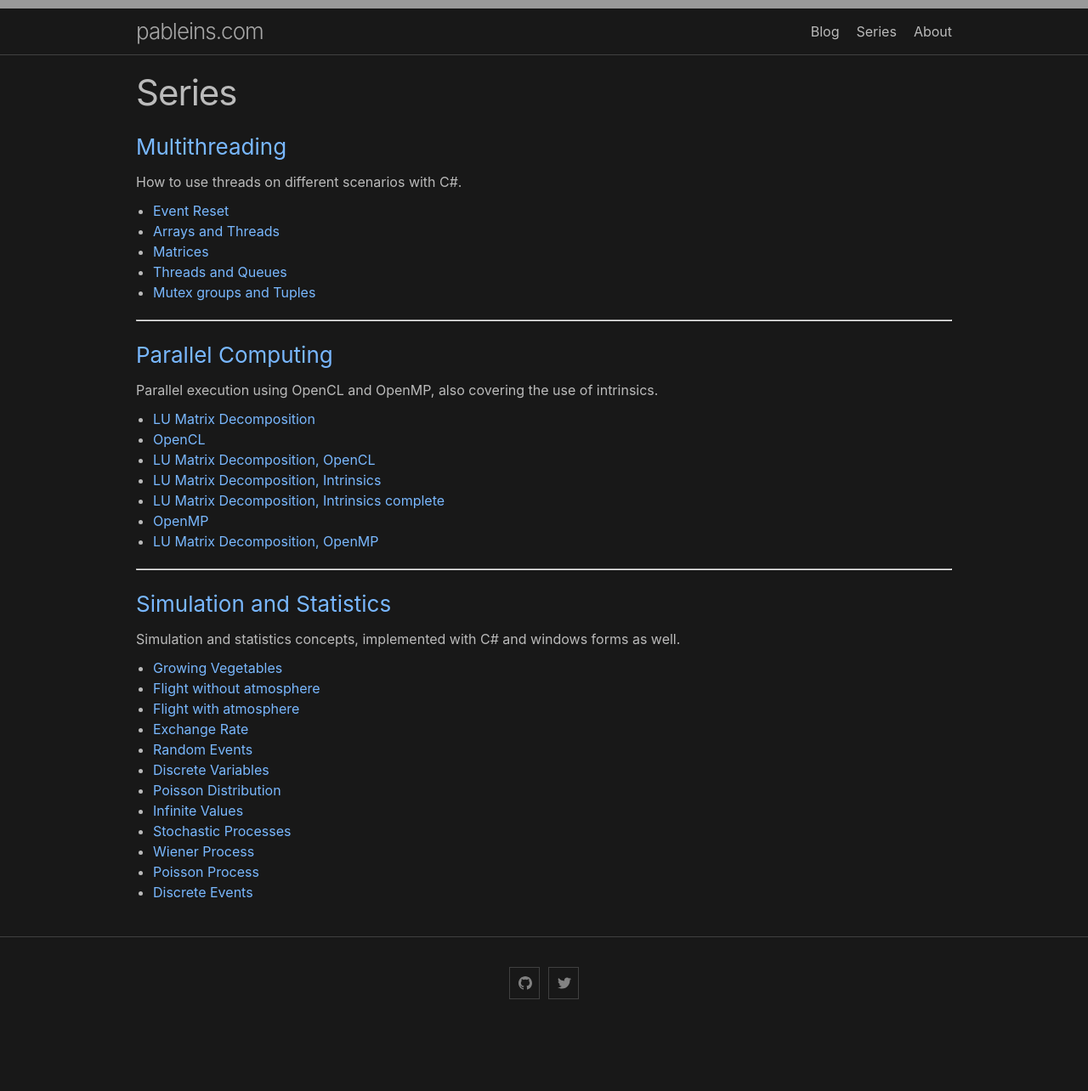
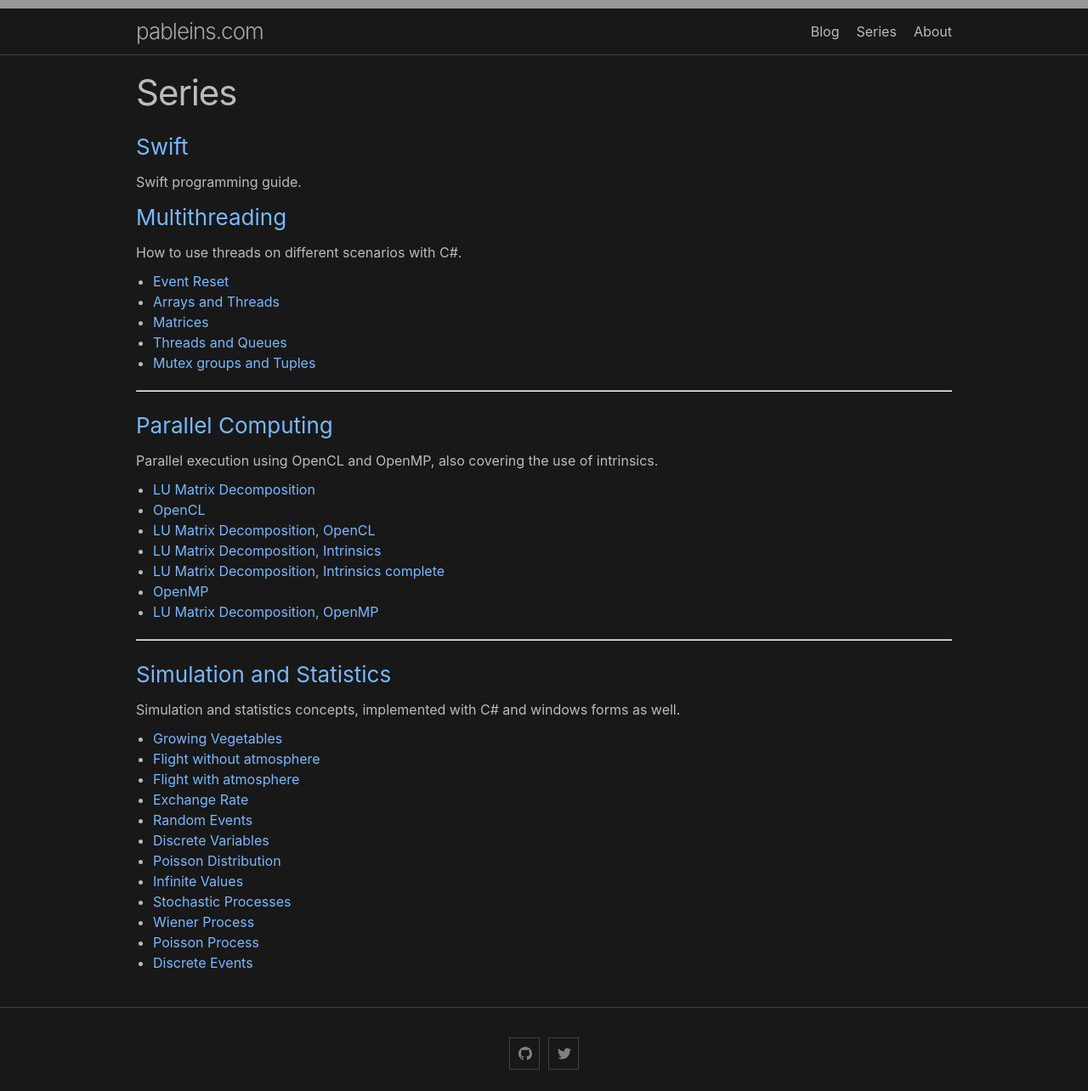
Before and after one commit to pablinme/pablinme.github.io, a Jekyll site: the page built from series/index.md, in a window 1280 px wide. Shown: the whole page at 85% size. Built offline with Jekyll 4.4.1, drawn with Linux system fonts in a browser that asks for light colours; before the commit the page ends 1201 px from its top, so only the background shows below that.

Commit message:
Update index.md

```diff
--- a/series/index.md
+++ b/series/index.md
@@ -3,6 +3,10 @@ layout: page
 title: Series
 permalink: /series/
 ---
+
+### [Swift](./swift)
+Swift programming guide.
+
 ### [Multithreading](./multithreading)
 How to use threads on different scenarios with C#.
 - [Event Reset](./multithreading/event-reset)
```
